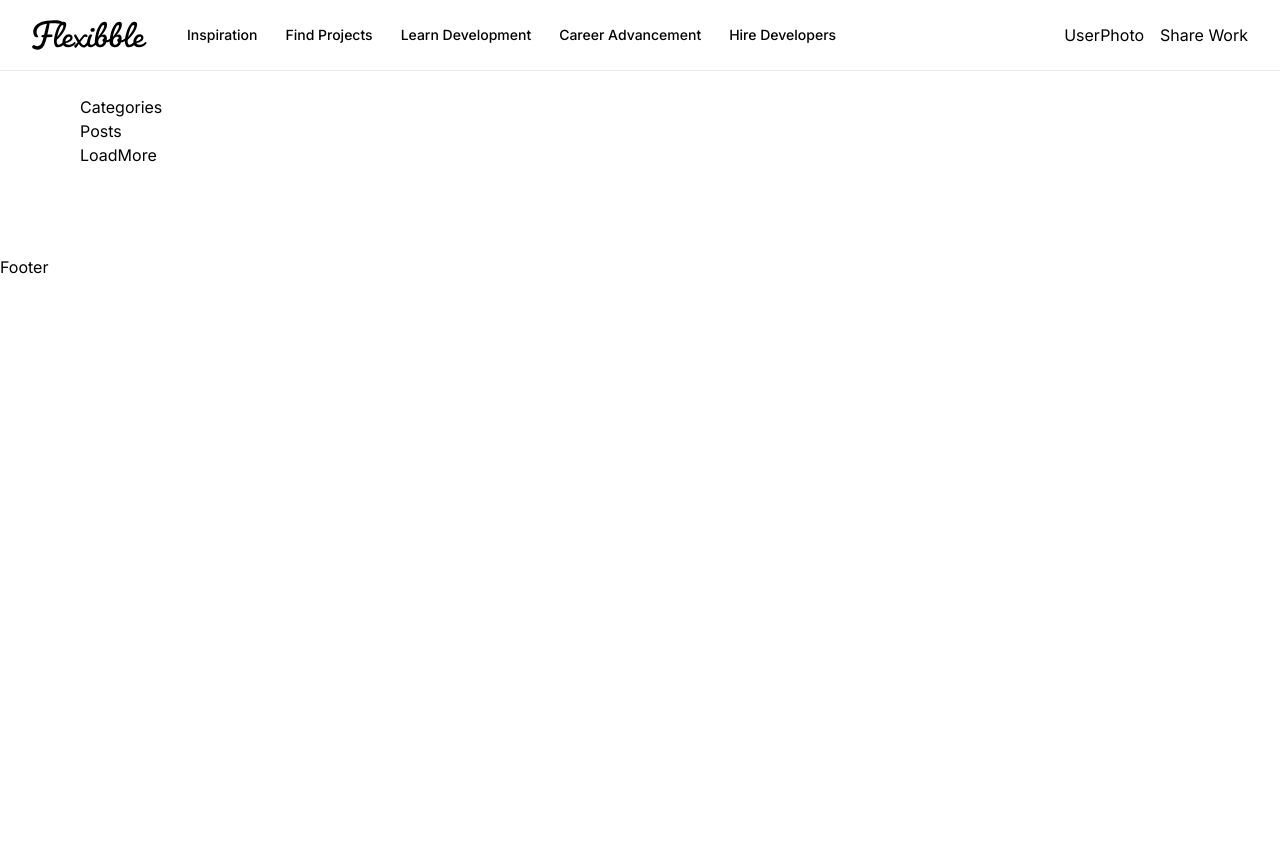
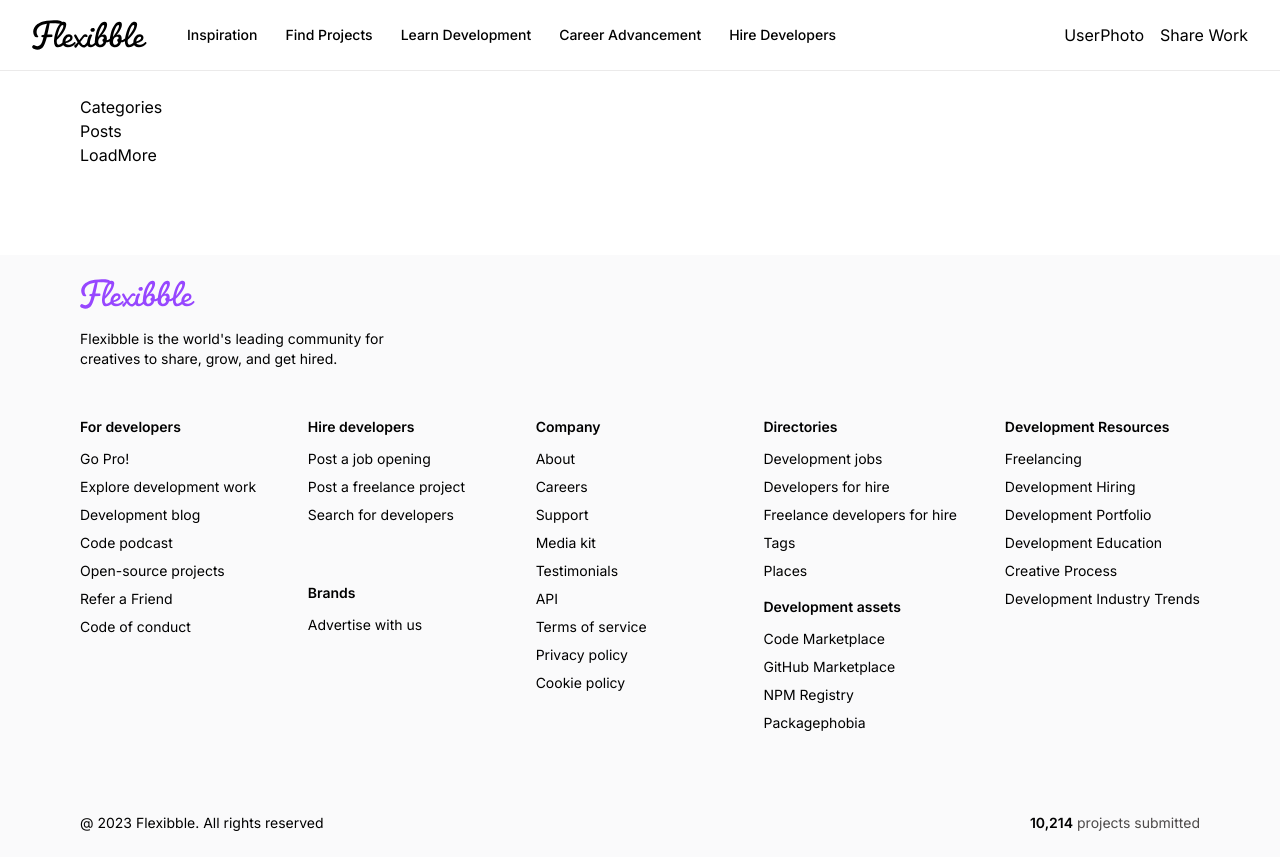
Before and after one commit to alfie1104/flexibble, a Next.js app: page / in a window 1280 px wide. Before the commit the page ends 800 px from the top, so only its background shows below. Built offline with nearby package versions, Linux system fonts and the light colour scheme.

Commit message:
feat(footer): implement footer

```diff
--- a/components/Footer.tsx
+++ b/components/Footer.tsx
@@ -1,5 +1,87 @@
+import { footerLinks } from "@/constants";
+import Image from "next/image";
+import Link from "next/link";
+
+type ColumnProps = {
+  title: string;
+  links: Array<string>;
+};
+
+const FooterColumn = ({ title, links }: ColumnProps) => (
+  <div className="footer_column">
+    <h4 className="font-semibold">{title}</h4>
+    <ul className="flex flex-col gap-2 font-normal">
+      {links.map((link) => (
+        <Link href={"/"} key={link}>
+          {link}
+        </Link>
+      ))}
+    </ul>
+  </div>
+);
+
 const Footer = () => {
-  return <div>Footer</div>;
+  return (
+    <footer className="flexStart footer">
+      <div className="flex flex-col gap-12 w-full">
+        <div className="flex items-start flex-col">
+          <Image
+            src="/logo-purple.svg"
+            width={115}
+            height={38}
+            alt="Flexibble"
+          />
+
+          <p className="text-start text-sm font-normal mt-5 max-w-xs">
+            Flexibble is the world&apos;s leading community for creatives to
+            share, grow, and get hired.
+          </p>
+        </div>
+        <div className="flex flex-wrap gap-12">
+          <FooterColumn
+            title={footerLinks[0].title}
+            links={footerLinks[0].links}
+          />
+          <div className="flex-1 flex flex-col gap-4">
+            <FooterColumn
+              title={footerLinks[1].title}
+              links={footerLinks[1].links}
+            />
+            <FooterColumn
+              title={footerLinks[2].title}
+              links={footerLinks[2].links}
+            />
+          </div>
+          <FooterColumn
+            title={footerLinks[3].title}
+            links={footerLinks[3].links}
+          />
+          <div className="flex-1 flex flex-col gap-4">
+            <FooterColumn
+              title={footerLinks[4].title}
+              links={footerLinks[4].links}
+            />
+            <FooterColumn
+              title={footerLinks[5].title}
+              links={footerLinks[5].links}
+            />
+          </div>
+          <FooterColumn
+            title={footerLinks[6].title}
+            links={footerLinks[6].links}
+          />
+        </div>
+      </div>
+
+      <div className="flexBetween footer_copyright">
+        <p>@ 2023 Flexibble. All rights reserved</p>
+        <p className="text-gray">
+          <span className="text-black font-semibold">10,214</span> projects
+          submitted
+        </p>
+      </div>
+    </footer>
+  );
 };
 
 export default Footer;
```
